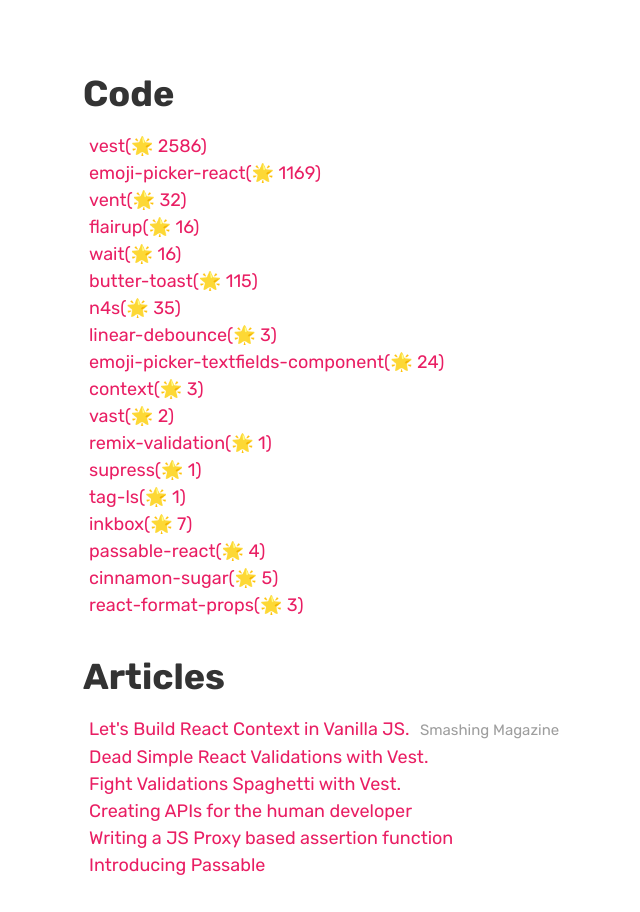
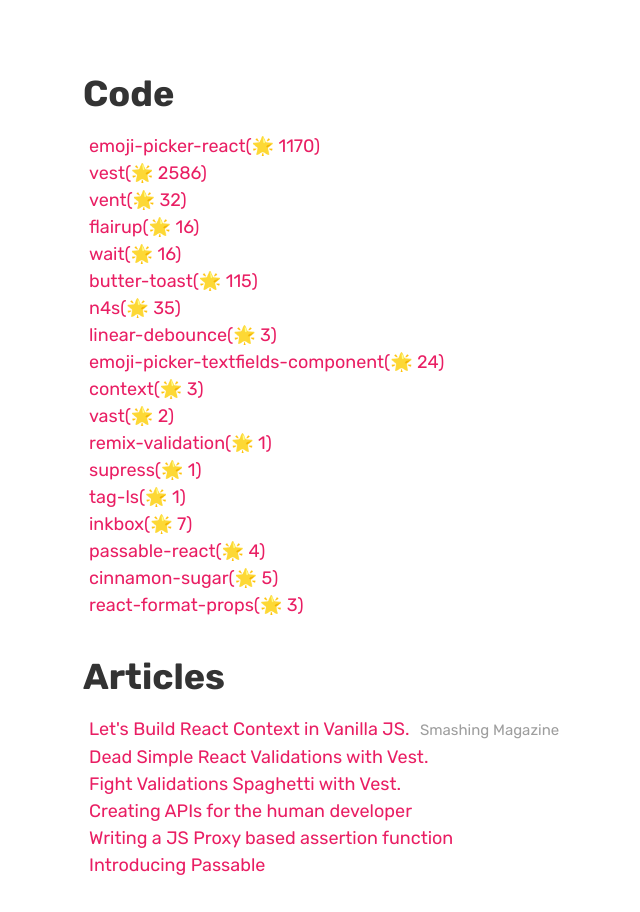
Before and after one commit to ealush/ealush.github.io, a website: page index.html in a window 1280 px wide. Shown: the part 800-1712 px from the top of the page, without its empty margins (257-897 px from the left). Drawn offline with Linux system fonts and the light colour scheme.

```diff
--- a/index.html
+++ b/index.html
@@ -24,9 +24,9 @@
             <h2>Code</h2>
             <ul>
             <li>
+                  <a href="https://github.com/ealush/emoji-picker-react" target="_blank" rel="noopener noreferrer">emoji-picker-react(🌟 1170)</a>
+              </li><li>
                   <a href="https://github.com/ealush/vest" target="_blank" rel="noopener noreferrer">vest(🌟 2586)</a>
-              </li><li>
-                  <a href="https://github.com/ealush/emoji-picker-react" target="_blank" rel="noopener noreferrer">emoji-picker-react(🌟 1169)</a>
               </li><li>
                   <a href="https://github.com/ealush/vent" target="_blank" rel="noopener noreferrer">vent(🌟 32)</a>
               </li><li>
```
